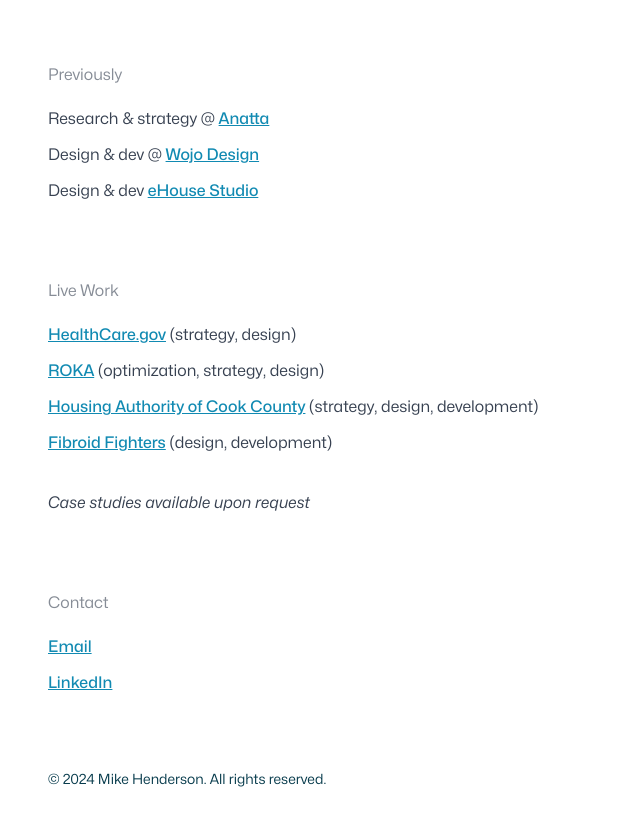
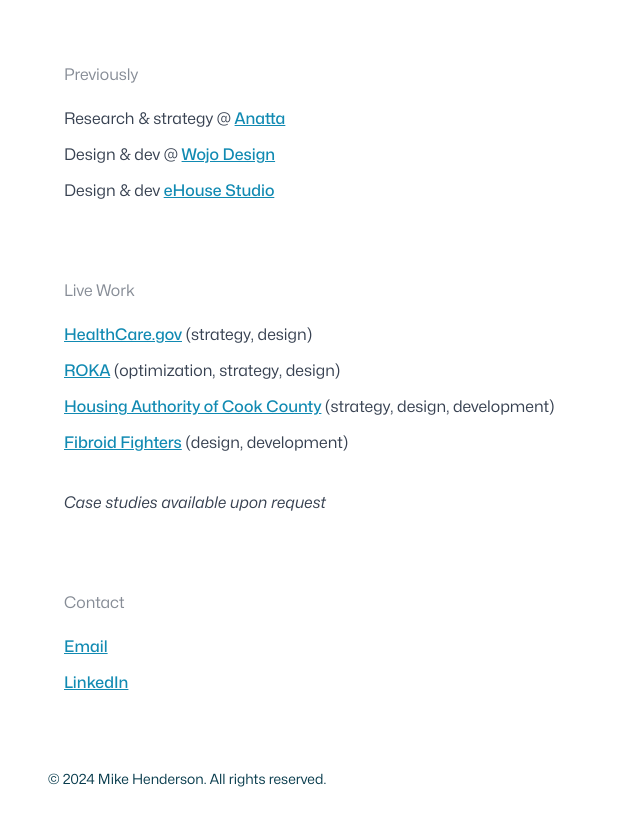
Before and after one commit to mathfordogs/mathfordogs.github.io, an Astro site: page / in a window 1280 px wide. Shown: the part 607-1428 px from the top of the page, without its empty margins (8-648 px from the left). Built offline with nearby package versions, Linux system fonts and the light colour scheme; Astro itself is replaced by a stand-in of ours.

Commit message:
Another padding fix

```diff
--- a/src/pages/index.astro
+++ b/src/pages/index.astro
@@ -13,7 +13,7 @@ const allProjects = await getCollection("projects");
 	<main class="flex flex-col space-y-16 md:space-y-16">
 		<!--hero-->
 		<section class="Hero">
-			<div class="container px-4">
+			<div class="container px-4 md:px-8">
 				<h1 class="font-black uppercase pt-10 md:pt-30 pb-4">Mike
 					<br />Henderson</h1>
 				<h2 class="text-4xl">Design. Research. Strategy.</h2>
@@ -30,7 +30,7 @@ const allProjects = await getCollection("projects");
 			</div>
 		</section>
 		<section class="Previous">
-			<div class="container px-4 prose flex">
+			<div class="container px-4 md:px-8 prose flex">
 				<div class="w-full md:w-1/2">
 				<h5 class="mb-4 opacity-60">Previously</h5>
 				<ul class="list-none m-0 p-0">
@@ -43,7 +43,7 @@ const allProjects = await getCollection("projects");
 		</section>
 
 		<section class="Previous">
-			<div class="container px-4 prose flex">
+			<div class="container px-4 md:px-8 prose flex">
 				<div class="w-full md:w-1/2">
 				<h5 class="mb-4 opacity-60">Live Work</h5>
 				<ul class="list-none m-0 p-0">
@@ -59,7 +59,7 @@ const allProjects = await getCollection("projects");
 		</section>
 
 		<section class="Contact">
-			<div class="container px-4 prose flex">
+			<div class="container px-4 md:px-8 prose flex">
 				<div class="w-full md:w-1/2">
 				<h5 class="mb-4 opacity-60">Contact</h5>
 				<ul class="list-none m-0 p-0">
```
